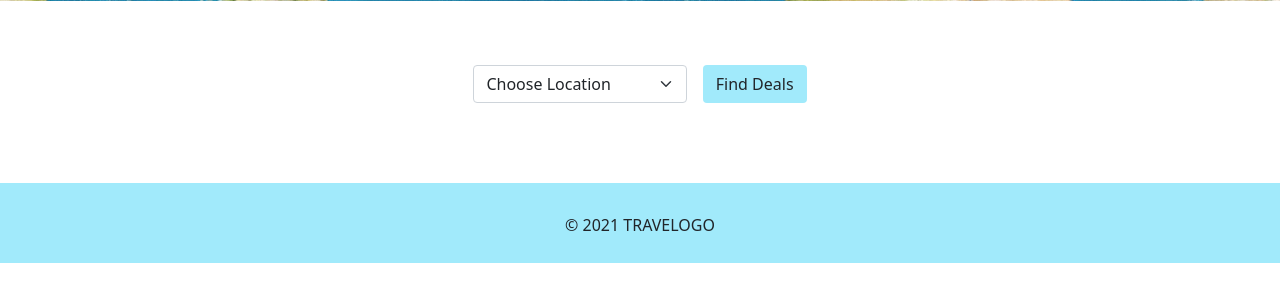
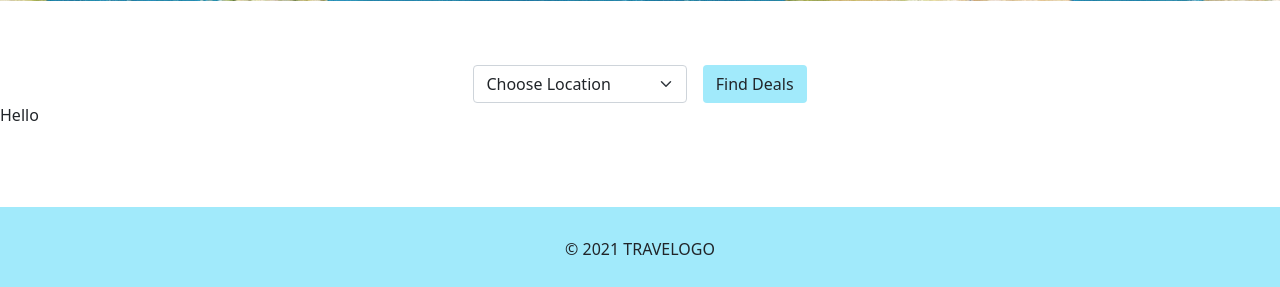
Before and after one commit to Incognitosin01/Travelogo, a Django app: page / in a window 1280 px wide. Shown: the part 719-1006 px from the top of the page. Before the commit the page ends 982 px from the top, so only its background shows below. Run offline with Django 3.2, Linux system fonts and the light colour scheme.

Commit message:
Dummy Change

```diff
--- a/DBMS_MiniProject/index_1/templates/HTML/index.htm
+++ b/DBMS_MiniProject/index_1/templates/HTML/index.htm
@@ -64,6 +64,8 @@
             </div>
           </div>
         </div>
+        <section>Hello</section>
+
 
       </section>
 
```
